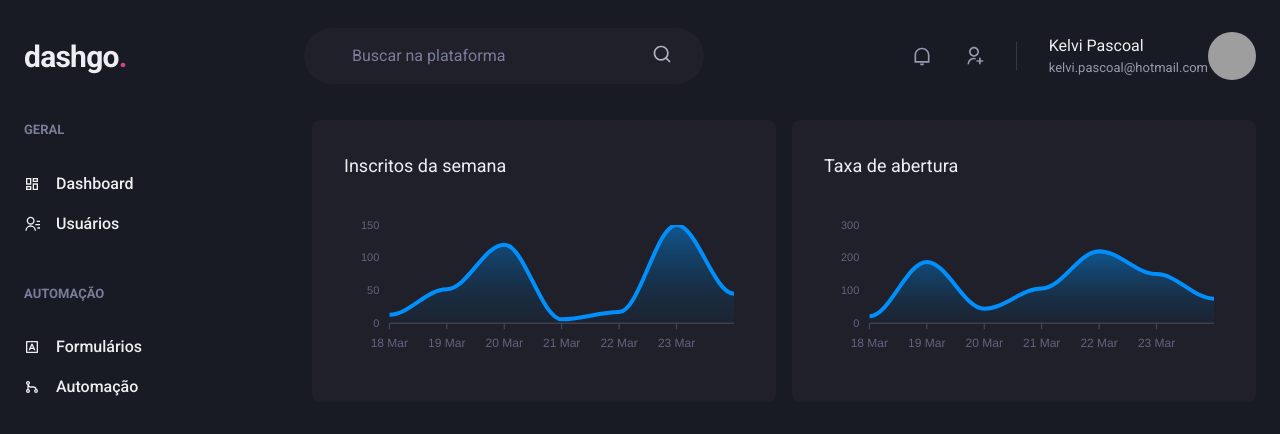
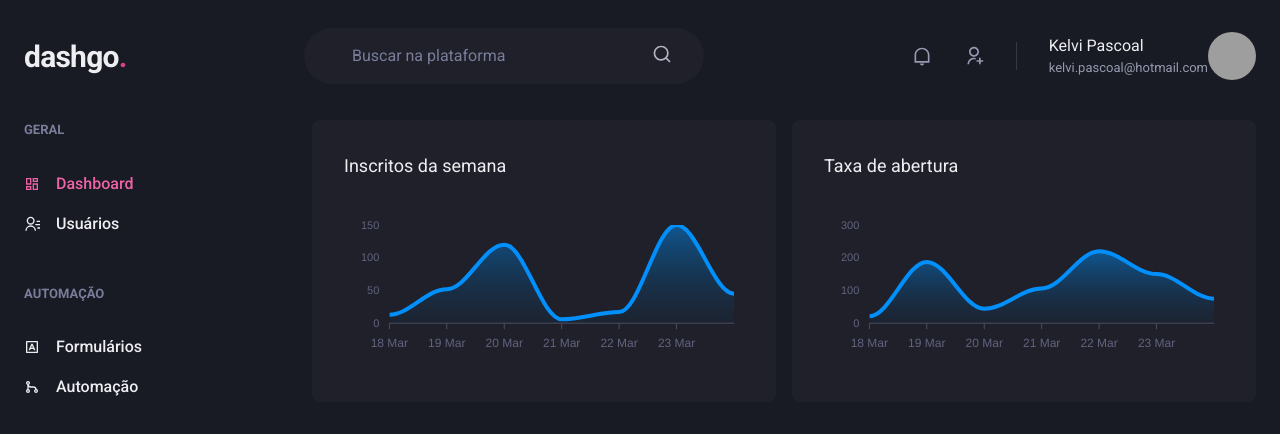
Before and after one commit to KelviPascoal/next-with-chakra-ui, a Next.js app: page /dashboard in a window 1280 px wide. Shown: the top 434 px of the page. Built offline with nearby package versions, Linux system fonts and the light colour scheme; grey boxes are pictures that could not be loaded.

Commit message:
feat: add hrefs to browse pages

```diff
--- a/src/components/Sidebar/NavLink.tsx
+++ b/src/components/Sidebar/NavLink.tsx
@@ -1,21 +1,25 @@
 import {
   Icon,
-  Link,
+  Link as ChakraLink,
   Text,
   LinkProps as ChakraLinkProps,
 } from "@chakra-ui/react";
 import { ElementType } from "react";
+import { ActiveLink } from "../ActiveLink";
 
 type NavLinkProps = ChakraLinkProps & {
   icon: ElementType;
   children: string;
+  href: string;
 };
 
-export const NavLink = ({ children, icon, ...props }: NavLinkProps) => (
-  <Link display="flex" alignItems="center" {...props}>
-    <Icon as={icon} />
-    <Text ml="4" fontWeight="medium">
-      {children}
-    </Text>
-  </Link>
+export const NavLink = ({ children, icon, href, ...props }: NavLinkProps) => (
+  <ActiveLink href={href}>
+    <ChakraLink display="flex" alignItems="center" {...props}>
+      <Icon as={icon} />
+      <Text ml="4" fontWeight="medium">
+        {children}
+      </Text>
+    </ChakraLink>
+  </ActiveLink>
 );
--- a/src/components/Sidebar/SidebarNav.tsx
+++ b/src/components/Sidebar/SidebarNav.tsx
@@ -11,13 +11,21 @@ import { NavSection } from "./NavSection";
 export const SidebarNav = () => (
   <Stack spacing="12" align="flex-start">
     <NavSection title="GERAL">
-      <NavLink icon={RiDashboardLine}>Dashboard</NavLink>
-      <NavLink icon={RiContactsLine}>Usuários</NavLink>
+      <NavLink href="/dashboard" icon={RiDashboardLine}>
+        Dashboard
+      </NavLink>
+      <NavLink href="/users" icon={RiContactsLine}>
+        Usuários
+      </NavLink>
     </NavSection>
 
     <NavSection title="AUTOMAÇÃO">
-      <NavLink icon={RiInputMethodLine}>Formulários</NavLink>
-      <NavLink icon={RiGitMergeLine}>Automação</NavLink>
+      <NavLink href="forms" icon={RiInputMethodLine}>
+        Formulários
+      </NavLink>
+      <NavLink href="automation" icon={RiGitMergeLine}>
+        Automação
+      </NavLink>
     </NavSection>
   </Stack>
 );
```
Also changed, not shown: src/components/Pagination/Pagination.tsx (+6 -1 lines).
